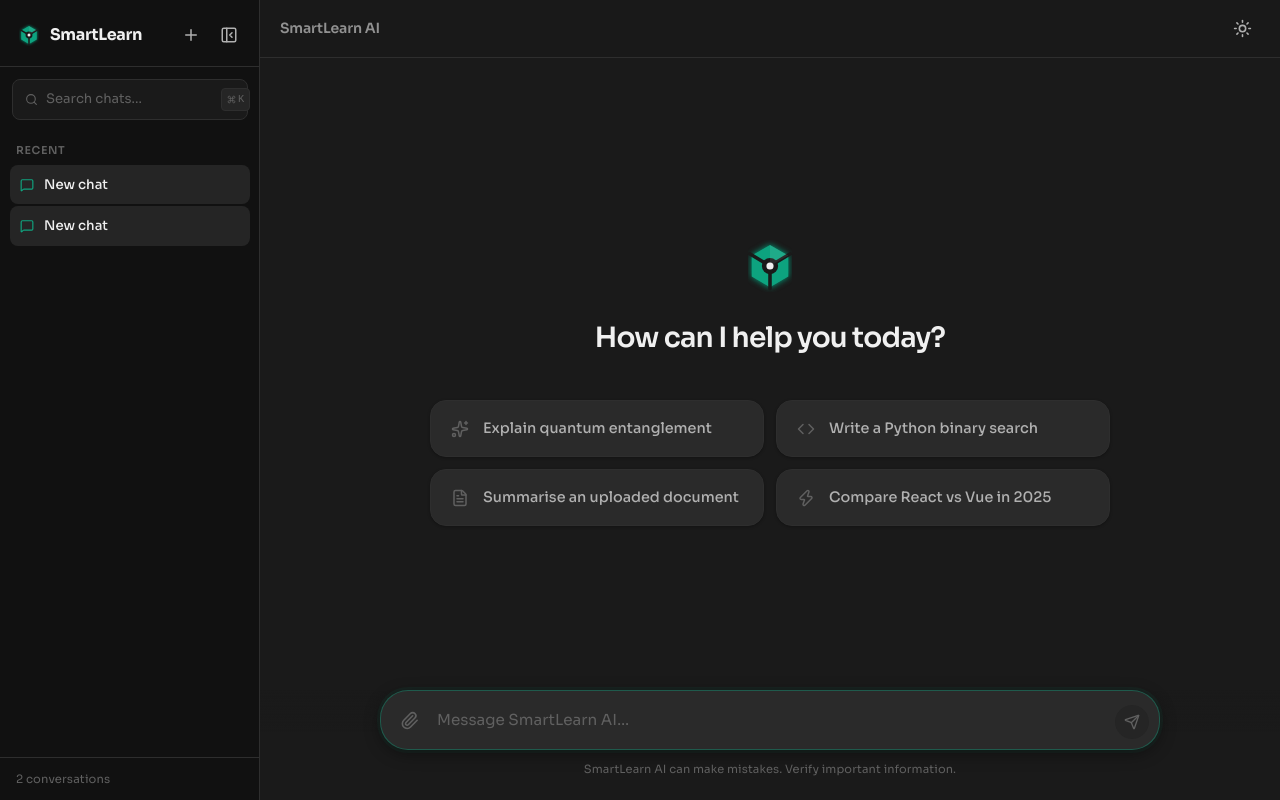
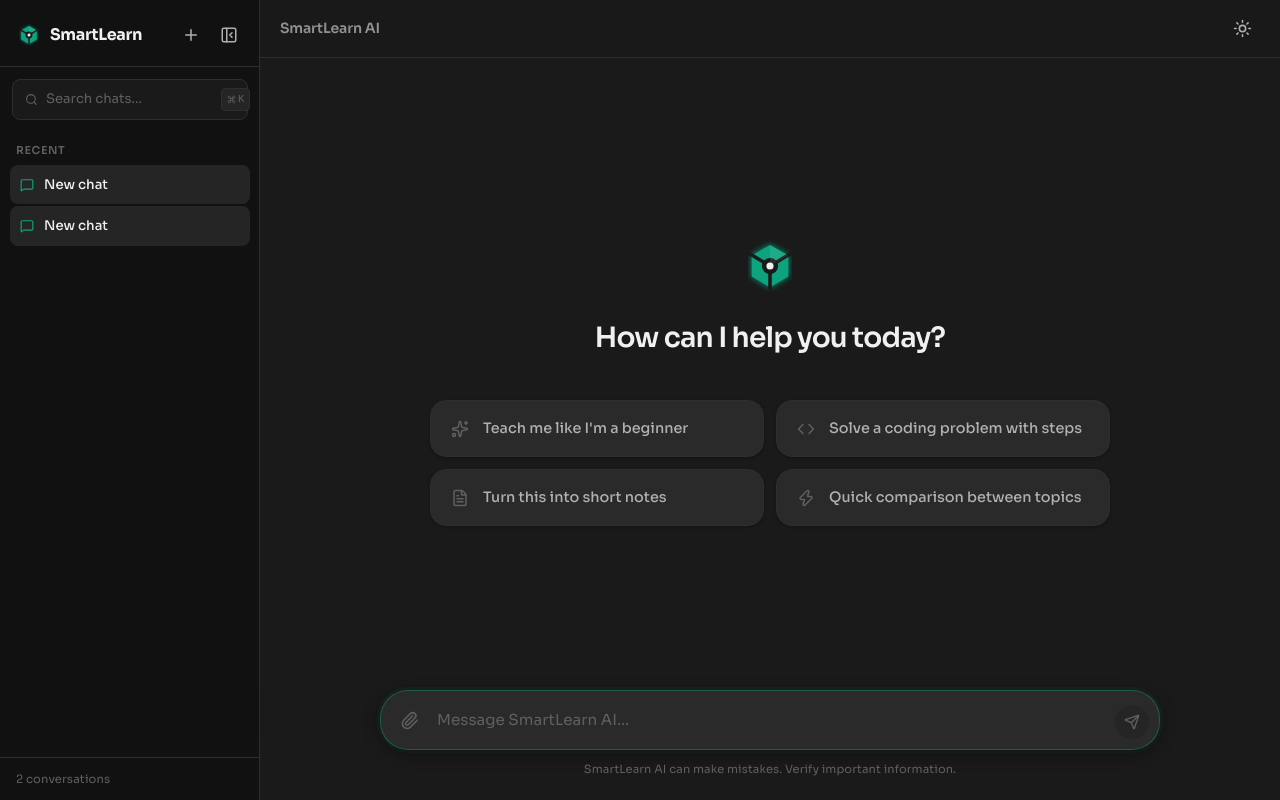
Before and after one commit to Nav33dCodes/smartLearn-AI, a React (Vite) app in the folder smartlearn-frontend/: page / in a window 1280 px wide. Built offline with nearby package versions, Linux system fonts and the light colour scheme; no server answers.

Commit message:
Update ChatWindow.jsx

```diff
--- a/smartlearn-frontend/src/components/ChatWindow.jsx
+++ b/smartlearn-frontend/src/components/ChatWindow.jsx
@@ -7,10 +7,10 @@ import Logo from "./Logo";
 
 // UPGRADE: Modernized suggestions with icons
 const SUGGESTIONS = [
-  { text: "Explain quantum entanglement", icon: <Sparkles size={18} /> },
-  { text: "Write a Python binary search", icon: <Code size={18} /> },
-  { text: "Summarise an uploaded document", icon: <FileText size={18} /> },
-  { text: "Compare React vs Vue in 2025", icon: <Zap size={18} /> }
+  { text: "Teach me like I'm a beginner", icon: <Sparkles size={18} /> },
+  { text: "Solve a coding problem with steps", icon: <Code size={18} /> },
+  { text: "Turn this into short notes", icon: <FileText size={18} /> },
+  { text: "Quick comparison between topics", icon: <Zap size={18} /> }
 ];
 
 const containerVariants = {
```
